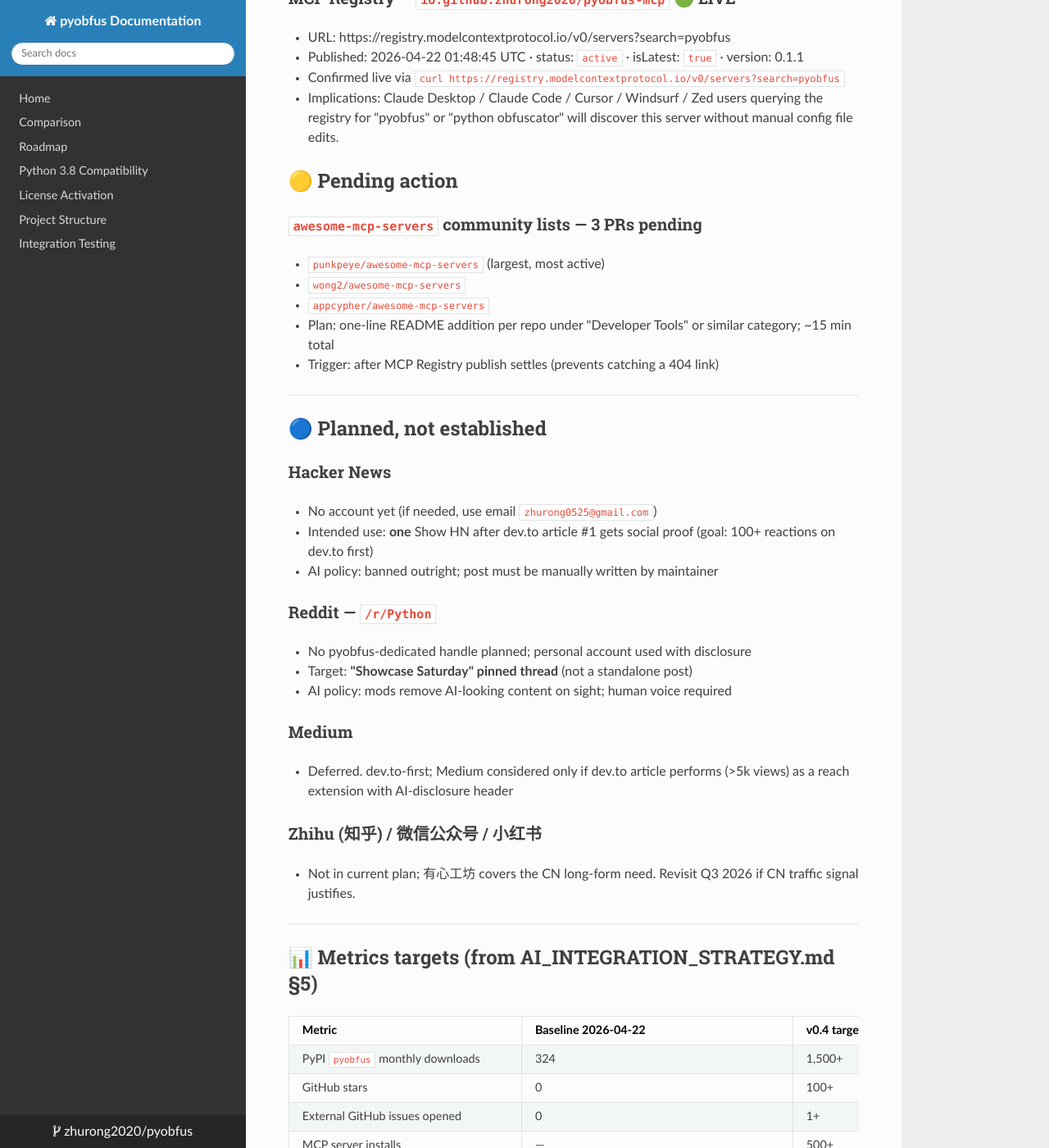
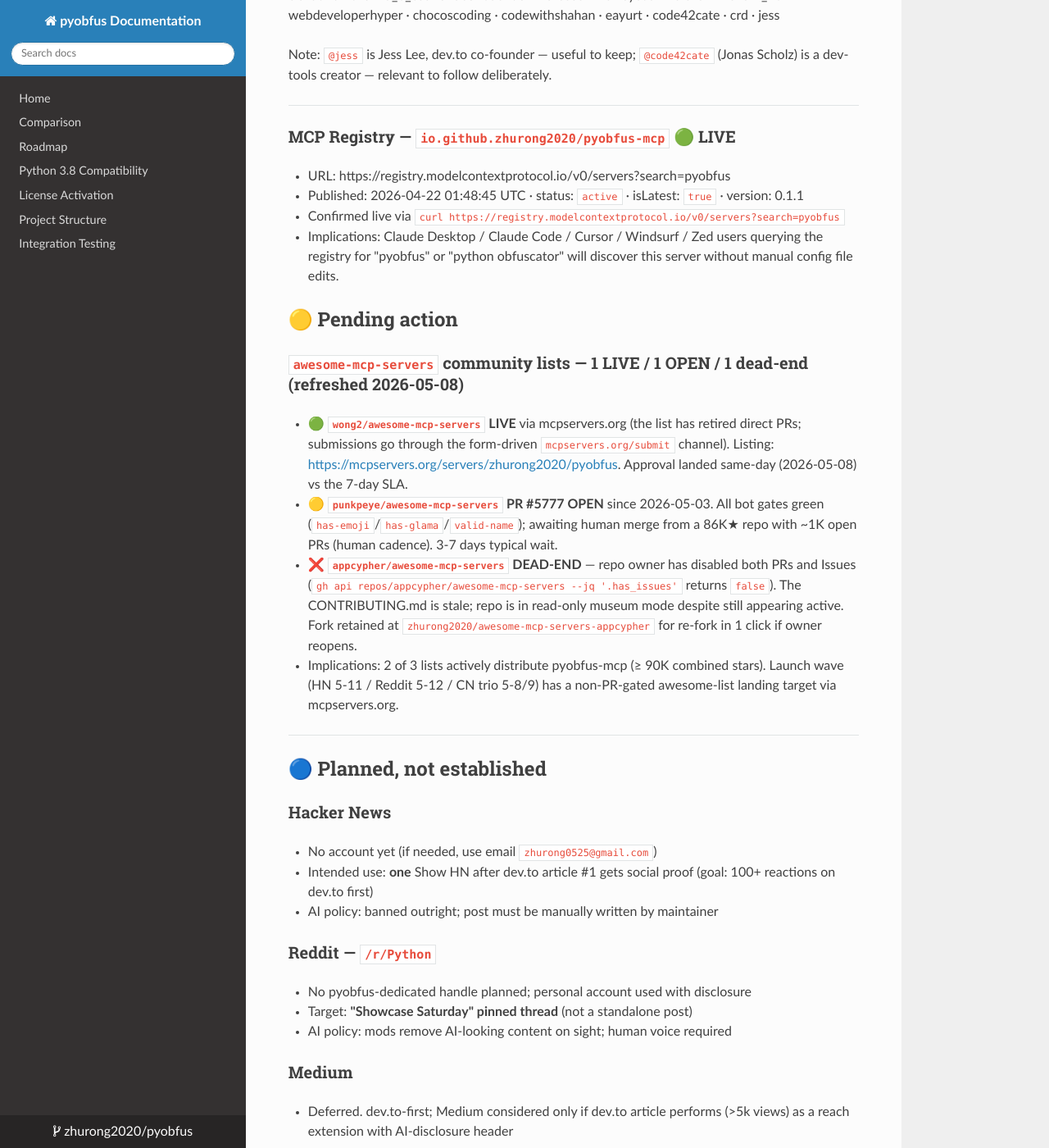
Before and after one commit to zhurong2020/pyobfus, an MkDocs documentation site: the page built from docs/DISTRIBUTION_CHANNELS.md, in a window 1280 px wide and 1400 px high, scrolled down 2471 px. Shown: the whole window at 82% size. Built offline with MkDocs 1.6.1, drawn with Linux system fonts in a browser that asks for light colours; nearby versions of some CDN libraries; some of the changed text lies outside the part shown.

Commit message:
docs: refresh awesome-mcp-servers state (1 LIVE / 1 OPEN / 1 dead-end)
Both files carried the stale "3 PRs pending" framing from 2026-04. Reality
as of 2026-05-08 is heterogeneous per-list:

- wong2: PRs retired; submissions go via mcpservers.org form. LIVE at
  https://mcpservers.org/servers/zhurong2020/pyobfus (approved 2026-05-08).
- punkpeye: PR #5777 OPEN since 2026-05-03, all bot gates green, awaiting
  human merge.
- appcypher: PRs + Issues both disabled by repo owner; CONTRIBUTING.md is
  stale; effectively read-only museum mode.

DISTRIBUTION_CHANNELS.md also gains a Last-updated note pointing future
readers to POST_V0.4_TODO + V0.4_EXECUTION_LOG for the rest of the
channels (which haven't been refreshed since 2026-04 — out of scope for
this commit; flagged not silently left as truth).

Co-Authored-By: Claude Opus 4.7 (1M context) <noreply@anthropic.com>

```diff
--- a/docs/DISTRIBUTION_CHANNELS.md
+++ b/docs/DISTRIBUTION_CHANNELS.md
@@ -5,7 +5,9 @@ Living reference of where `pyobfus` has a foothold, what each account looks like
 For the **why** behind the channel mix, see [AI_INTEGRATION_STRATEGY.md](AI_INTEGRATION_STRATEGY.md).
 For **historical deltas** per session, see [V0.4_EXECUTION_LOG.md](V0.4_EXECUTION_LOG.md).
 
-**Last updated**: 2026-04-22 (evening)
+**Last updated**: 2026-05-08 (mcpservers.org listing approved · awesome-mcp-servers section refreshed)
+
+> **Note (2026-05-08)**: this file is partially stale outside the awesome-mcp-servers section below — pyobfus is on 0.4.0, pyobfus-mcp is on 0.2.0 (live on PyPI + MCP Registry with PEP 740 attestations as of 2026-05-08 morning), Glama listing is Quality A. Consult `docs/POST_V0.4_TODO.md` and `docs/V0.4_EXECUTION_LOG.md` for the current truth on per-channel state until this doc gets a full refresh.
 
 ---
 
@@ -78,12 +80,11 @@ Note: `@jess` is Jess Lee, dev.to co-founder — useful to keep; `@code42cate` (
 
 ## 🟡 Pending action
 
-### `awesome-mcp-servers` community lists — 3 PRs pending
-- `punkpeye/awesome-mcp-servers` (largest, most active)
-- `wong2/awesome-mcp-servers`
-- `appcypher/awesome-mcp-servers`
-- Plan: one-line README addition per repo under "Developer Tools" or similar category; ~15 min total
-- Trigger: after MCP Registry publish settles (prevents catching a 404 link)
+### `awesome-mcp-servers` community lists — 1 LIVE / 1 OPEN / 1 dead-end (refreshed 2026-05-08)
+- 🟢 **`wong2/awesome-mcp-servers` LIVE** via mcpservers.org (the list has retired direct PRs; submissions go through the form-driven `mcpservers.org/submit` channel). Listing: <https://mcpservers.org/servers/zhurong2020/pyobfus>. Approval landed same-day (2026-05-08) vs the 7-day SLA.
+- 🟡 **`punkpeye/awesome-mcp-servers` PR #5777 OPEN** since 2026-05-03. All bot gates green (`has-emoji`/`has-glama`/`valid-name`); awaiting human merge from a 86K★ repo with ~1K open PRs (human cadence). 3-7 days typical wait.
+- ❌ **`appcypher/awesome-mcp-servers` DEAD-END** — repo owner has disabled both PRs and Issues (`gh api repos/appcypher/awesome-mcp-servers --jq '.has_issues'` returns `false`). The CONTRIBUTING.md is stale; repo is in read-only museum mode despite still appearing active. Fork retained at `zhurong2020/awesome-mcp-servers-appcypher` for re-fork in 1 click if owner reopens.
+- Implications: 2 of 3 lists actively distribute pyobfus-mcp (≥ 90K combined stars). Launch wave (HN 5-11 / Reddit 5-12 / CN trio 5-8/9) has a non-PR-gated awesome-list landing target via mcpservers.org.
 
 ---
 
```
Also changed, not shown: docs/AI_INTEGRATION_STRATEGY.md (+1 -1 lines).
